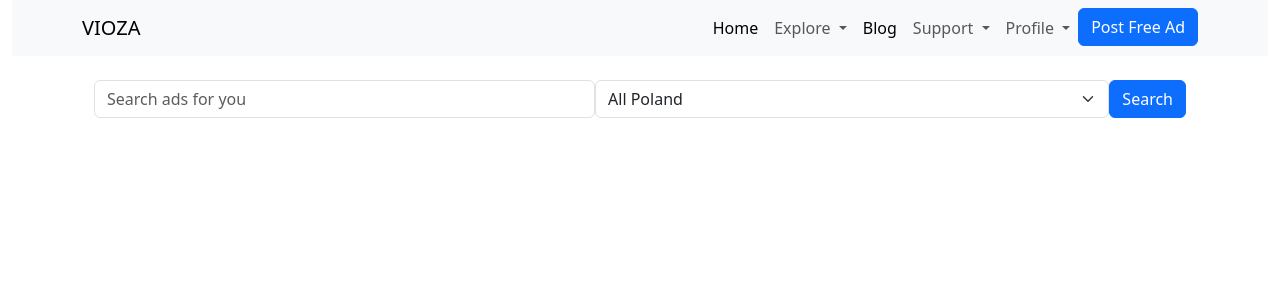
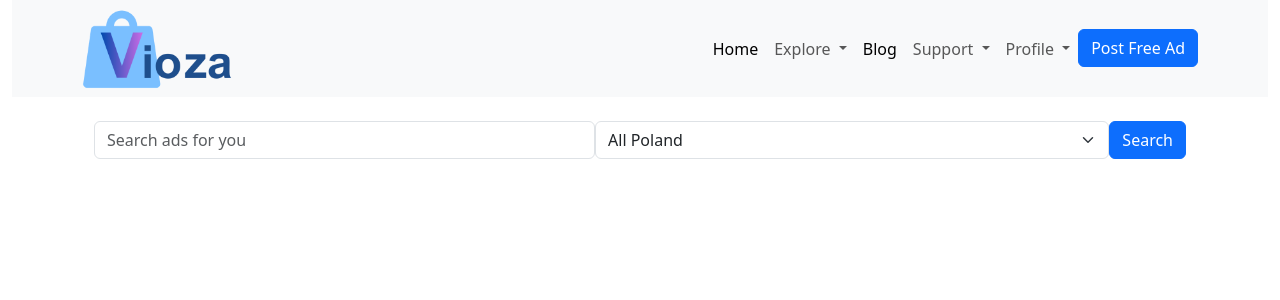
Before and after one commit to VikYer/vioza, a Django app: page / in a window 1280 px wide. Shown: the top 300 px of the page. Run offline with Django 5.2, Linux system fonts and the light colour scheme; data that the repository does not hold is empty; some libraries are stand-ins or nearby versions.

Commit message:
feat(project): add logo with routing to homepage on click

```diff
--- a/templates/base.html
+++ b/templates/base.html
@@ -7,6 +7,7 @@
     <meta charset="UTF-8">
     <meta name="viewport" content="width=device-width, initial-scale=1">
     <title>Vioza | {% block title%}{{title}}{% endblock %}</title>
+    <link rel="icon" href="{% static 'logo/vioza_logo.png' %}">
 
     <!-- Bootstrap css -->
     <link href="{% static 'css/bootstrap.min.css' %}" rel="stylesheet">
--- a/templates/core/includes/_navbar.html
+++ b/templates/core/includes/_navbar.html
@@ -1,9 +1,12 @@
 {% load static %}
 
 <nav class="navbar navbar-expand-lg bg-body-tertiary mb-4">
-    <div class="container container-fluid justify-content-between">
+    <div class="container container-fluid justify-content-between align-items-center">
         <div>
-            <a class="navbar-brand" href="#">VIOZA</a>
+            <a class="navbar-brand" href="{% url 'index:index' %}">
+                <img src="{% static 'logo/vioza.png' %}" alt="Vioza" height="80"
+                     class="d-inline-block align-text-top">
+            </a>
         </div>
         <div>
             <button class="navbar-toggler" type="button" data-bs-toggle="collapse"
```
Also changed, not shown: assets/logo/vioza.png (added), assets/logo/vioza_logo.png (added).
